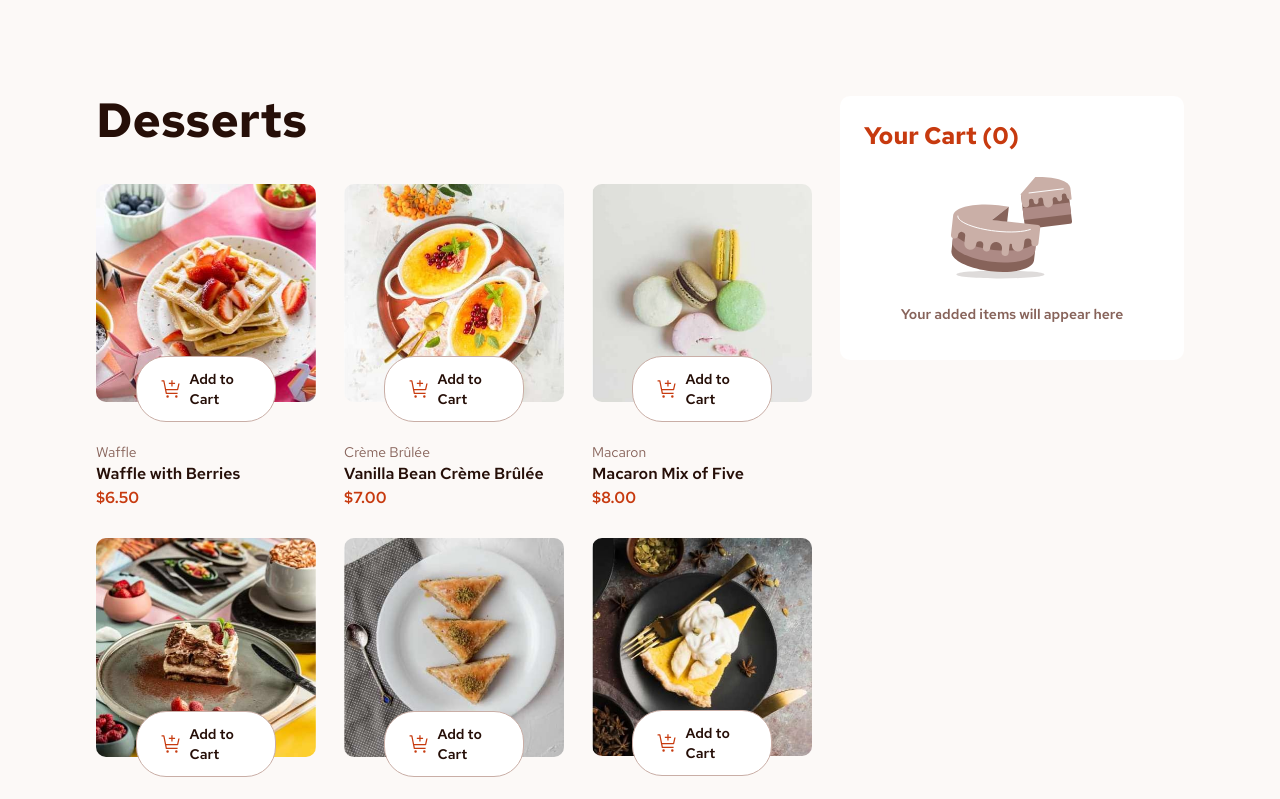
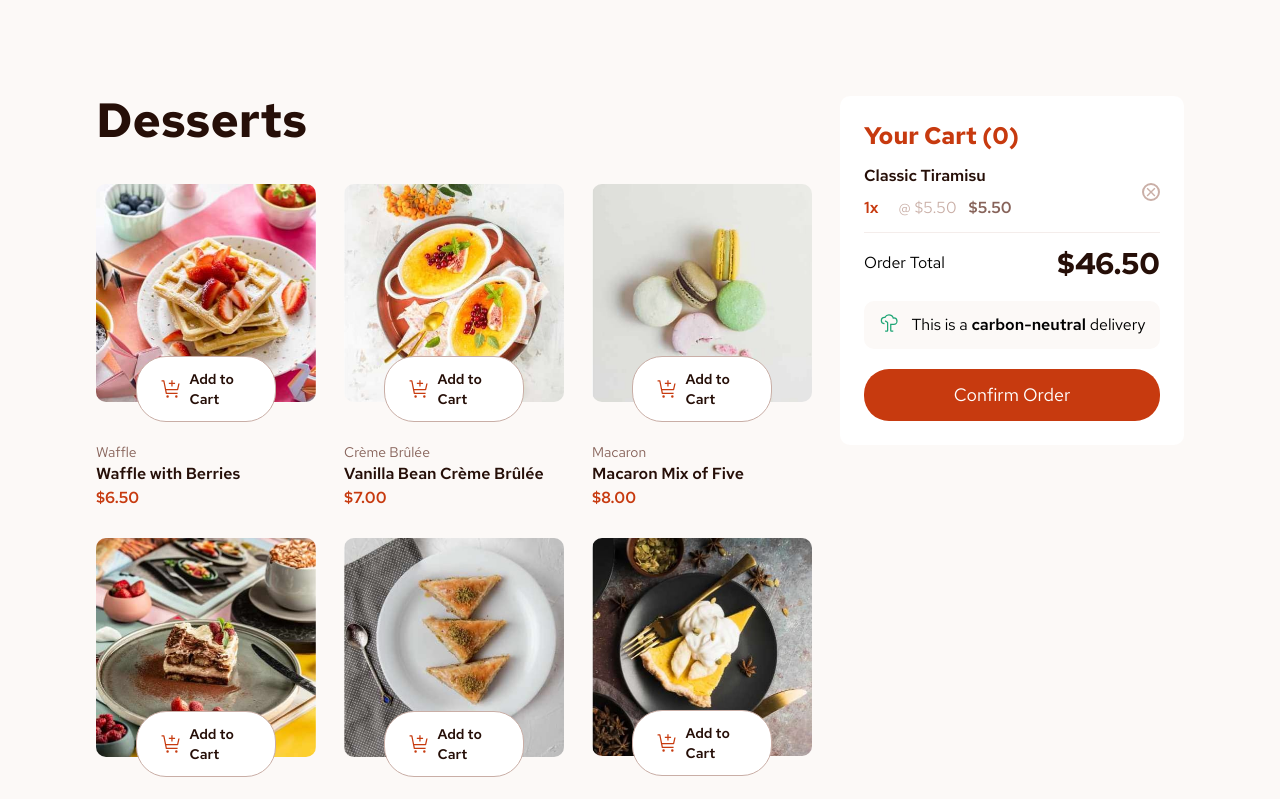
Before and after one commit to Squ1nty/product-list-cart, a React (Vite) app: page / in a window 1280 px wide. Shown: the top 799 px of the page. Built offline with nearby package versions, Linux system fonts and the light colour scheme.

Commit message:
Static syling complete

```diff
--- a/src/jsx/ActiveCart.jsx
+++ b/src/jsx/ActiveCart.jsx
@@ -1,6 +1,25 @@
+import CartItem from './CartItem';
+
 function ActiveCart(){
   return(
-    <></>
+    <div>
+      <section className='flex flex-col w-full'>
+        {/* Map across an array of items that include all the items that HAVE
+            been added to the cart */}
+        <CartItem />
+      </section>
+      <section className='flex flex-col gap-5 mt-3'>
+        <div className='flex justify-between items-center'>
+          <p>Order Total</p>
+          <p className='text-3xl text-[var(--rose-900)] font-[700]'>$46.50</p>
+        </div>
+        <div className='flex justify-center gap-3 bg-[var(--rose-50)] p-3 rounded-[10px]'>
+          <svg xmlns="http://www.w3.org/2000/svg" width="21" height="20" fill="none" viewBox="0 0 21 20"><path fill="#1EA575" d="M8 18.75H6.125V17.5H8V9.729L5.803 8.41l.644-1.072 2.196 1.318a1.256 1.256 0 0 1 .607 1.072V17.5A1.25 1.25 0 0 1 8 18.75Z"/><path fill="#1EA575" d="M14.25 18.75h-1.875a1.25 1.25 0 0 1-1.25-1.25v-6.875h3.75a2.498 2.498 0 0 0 2.488-2.747 2.594 2.594 0 0 0-2.622-2.253h-.99l-.11-.487C13.283 3.56 11.769 2.5 9.875 2.5a3.762 3.762 0 0 0-3.4 2.179l-.194.417-.54-.072A1.876 1.876 0 0 0 5.5 5a2.5 2.5 0 1 0 0 5v1.25a3.75 3.75 0 0 1 0-7.5h.05a5.019 5.019 0 0 1 4.325-2.5c2.3 0 4.182 1.236 4.845 3.125h.02a3.852 3.852 0 0 1 3.868 3.384 3.75 3.75 0 0 1-3.733 4.116h-2.5V17.5h1.875v1.25Z"/></svg>
+          <p>This is a <span className='font-[600]'>carbon-neutral</span> delivery</p>
+        </div>
+        <button className='bg-[var(--red)] py-3 text-lg text-white rounded-[25px] [ hover:brightness-90 focus:brightness-90 transition-all duration-150 outline-none ]'>Confirm Order</button>
+      </section>
+    </div>
   );
 }
 
--- /dev/null
+++ b/src/jsx/CartItem.jsx
@@ -0,0 +1,19 @@
+function CartItem(){
+  return(
+    <div className='flex justify-between items-center py-3 w-full border-b-[1px] border-solid border-[var(--rose-100)]'>
+      <div className='flex flex-col gap-2'>
+        <p className='text-[var(--rose-900)] font-[600]'>Classic Tiramisu</p>
+        <div className='flex gap-5'>
+          <p className='text-[var(--red)] font-[600]'>1x</p>
+          <div className='flex gap-3'>
+            <p className='text-[var(--rose-300)]'>@ $5.50</p>
+            <p className='text-[var(--rose-500)] font-[600]'>$5.50</p>
+          </div>
+        </div>
+      </div>
+      <div className='p-0.5 border-2 border-solid border-[#CAAFA7] rounded-[50%] cursor-pointer [ hover:brightness-50 transition-all duration-150 ]'><svg xmlns="http://www.w3.org/2000/svg" width="10" height="10" fill="none" viewBox="0 0 10 10"><path fill="#CAAFA7" d="M8.375 9.375 5 6 1.625 9.375l-1-1L4 5 .625 1.625l1-1L5 4 8.375.625l1 1L6 5l3.375 3.375-1 1Z"/></svg></div>
+    </div>
+  );
+}
+
+export default CartItem
--- a/src/jsx/CartSection.jsx
+++ b/src/jsx/CartSection.jsx
@@ -4,7 +4,7 @@ import EmptyCart from './EmptyCart';
 
 function CartSection(){
   let [cartCount, setCartCount] = useState(0);
-  let [isEmpty, setState] = useState(true);
+  let [isEmpty, setState] = useState(false); // Remember to set this to "true"
 
   return(
     <section className='flex flex-col h-fit w-full p-6 bg-white rounded-[10px] md:col-start-3 md:col-end-4'>
```
